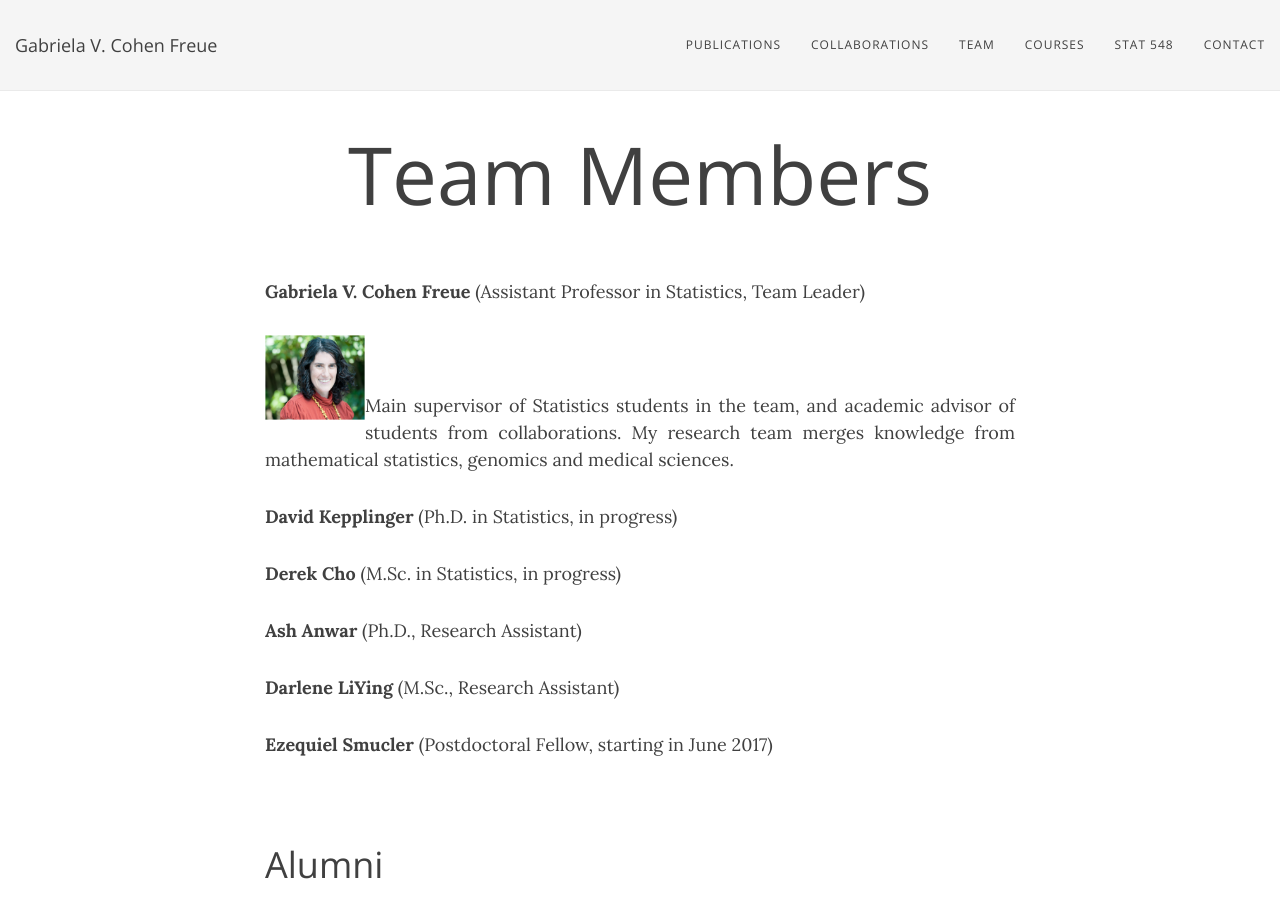
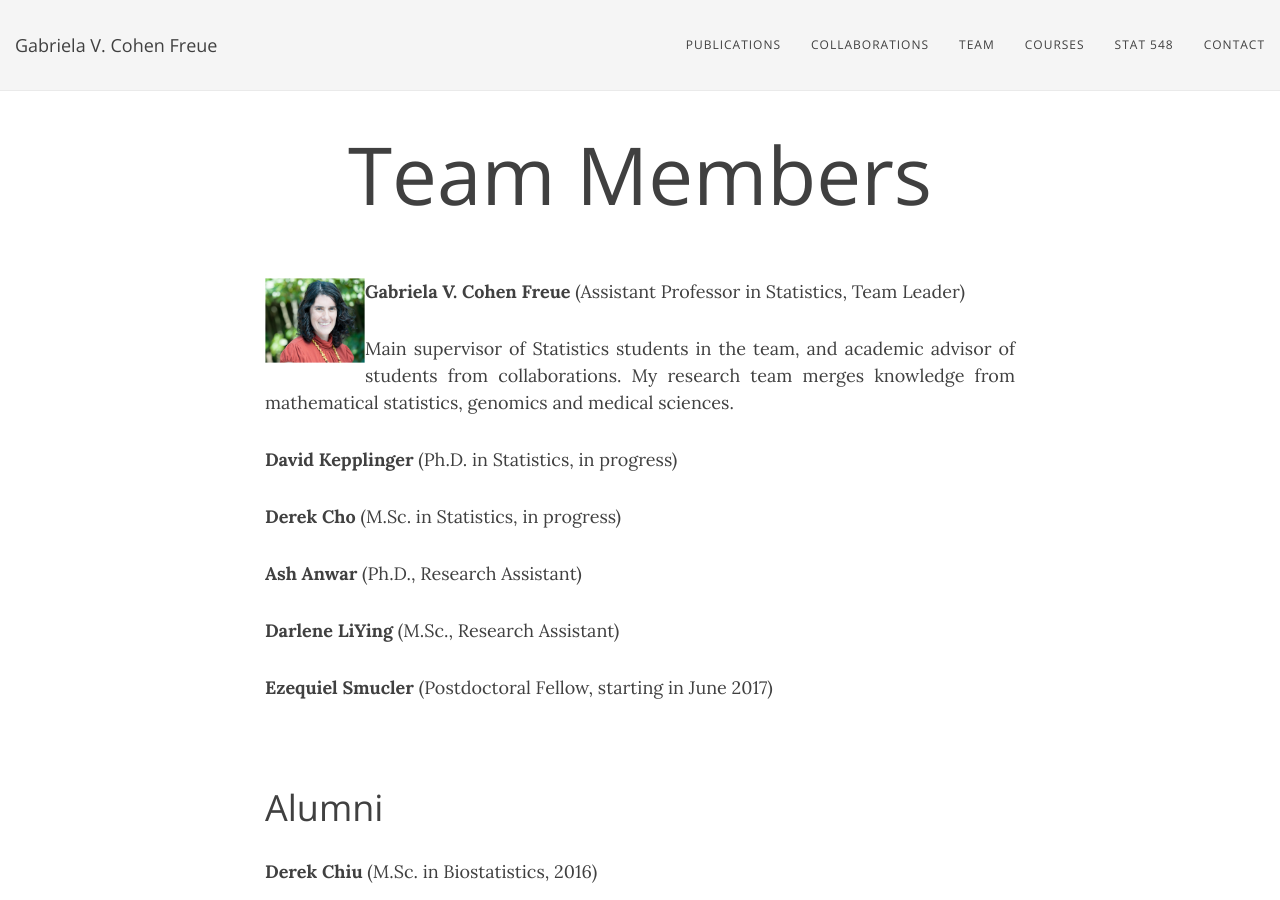
Before and after one commit to gcohenfr/gcohenfr.github.io, a Jekyll site: the page built from team.md, in a window 1280 px wide and 900 px high. Built offline with Jekyll 4.4.1, drawn with Linux system fonts in a browser that asks for light colours; nearby versions of some CDN libraries.

Commit message:
Update team.md

```diff
--- a/team.md
+++ b/team.md
@@ -3,9 +3,7 @@ layout: page
 title: Team Members
 ---
 
-**Gabriela V. Cohen Freue** (Assistant Professor in Statistics, Team Leader)
-
-<img style="float: left;" src="/img/me.png" height="85" width="100">
+<img style="float: left;" src="/img/me.png" height="85" width="100"> **Gabriela V. Cohen Freue** (Assistant Professor in Statistics, Team Leader)
 <br>
 
 Main supervisor of Statistics students in the team, and academic advisor of students from collaborations. My research team merges knowledge from mathematical statistics, genomics and medical sciences.
```
